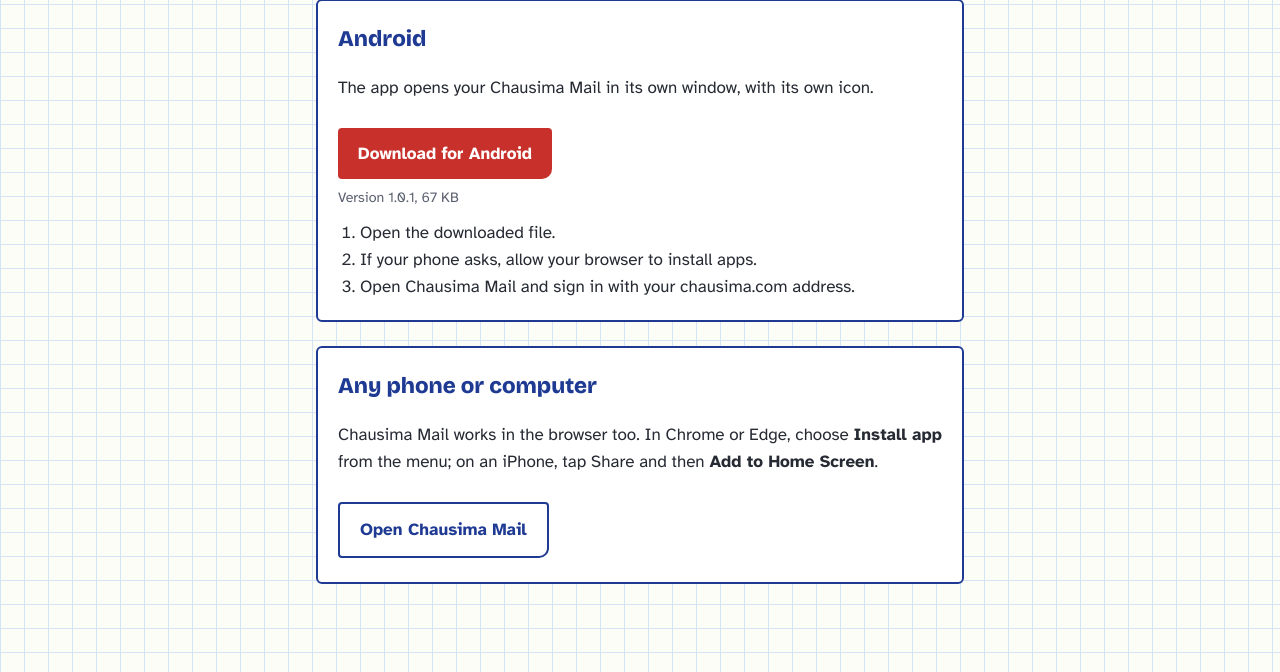
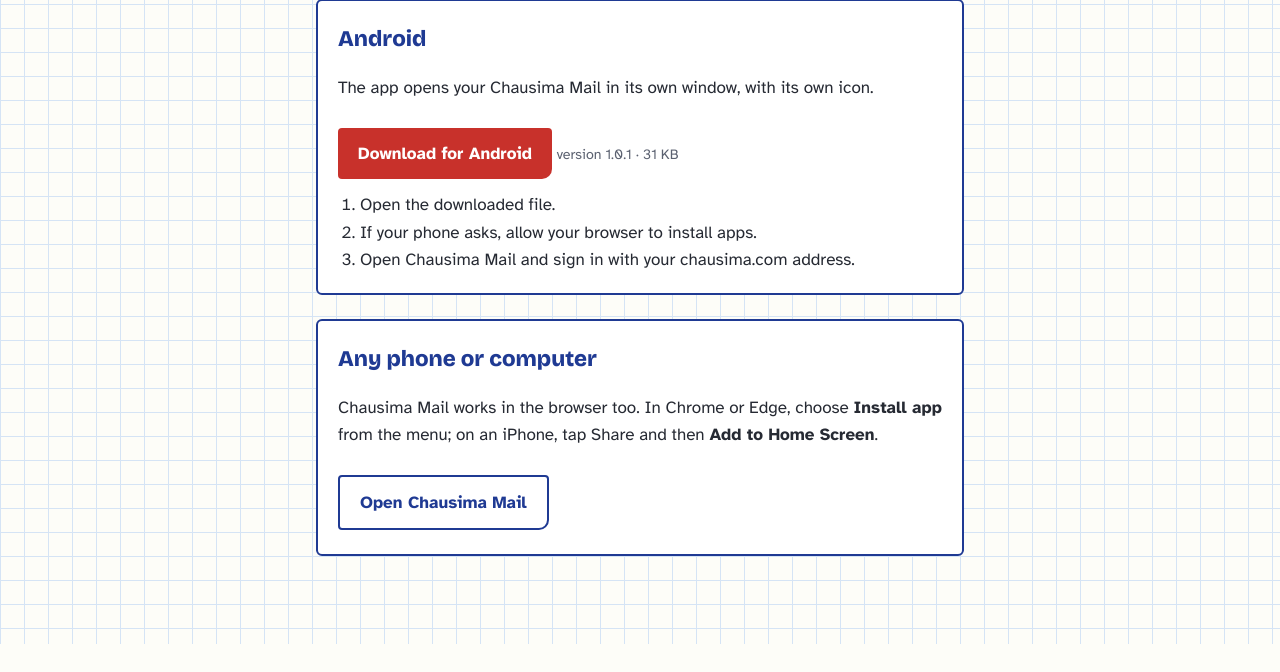
Before and after one commit to silocell/HEH-Show, a plain HTML site: page mail/index.html in a window 1280 px wide. Shown: the part 212-884 px from the top of the page. After the commit the page ends 856 px from the top, so only its background shows below. Drawn offline with nearby package versions, Linux system fonts and the light colour scheme.

Commit message:
Revert "Download page: correct the app size"
This reverts commit 3bad18031eff6e33517f9e65719aac6d144a8478.

```diff
--- a/mail/index.html
+++ b/mail/index.html
@@ -38,7 +38,7 @@ small{color:var(--soft)}
   <section class="card">
     <h2>Android</h2>
     <p>The app opens your Chausima Mail in its own window, with its own icon.</p>
-    <a class="go" href="Chausima-Mail.apk" download>Download for Android</a> <br><small>Version 1.0.1, 67 KB</small>
+    <a class="go" href="Chausima-Mail.apk" download>Download for Android</a> <small>version 1.0.1 · 31 KB</small>
     <ol>
       <li>Open the downloaded file.</li>
       <li>If your phone asks, allow your browser to install apps.</li>
```
